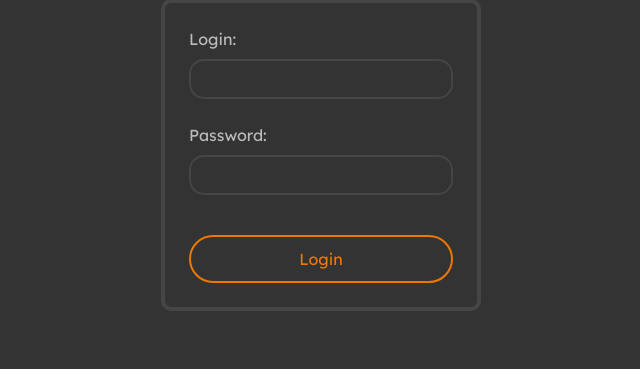
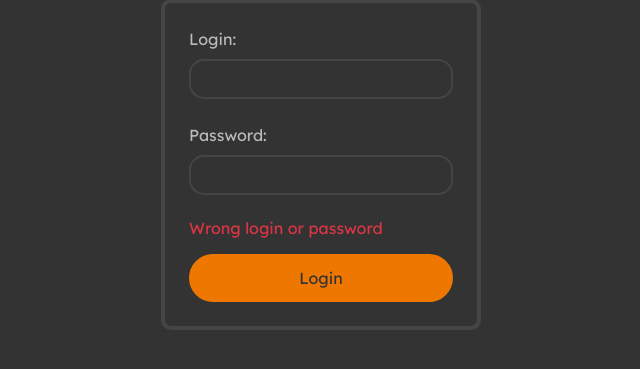
Before and after one commit to DATA-Studio-Team/AssetLibrary, a Django app: page / in a window 1280 px wide. Shown: the part 145-514 px from the top of the page, without its empty margins (319-959 px from the left). Run offline with Django 4.2, Linux system fonts and the light colour scheme.

Commit message:
Finish login page frontend

```diff
--- a/assetlib/main/static/main/login.css
+++ b/assetlib/main/static/main/login.css
@@ -21,8 +21,8 @@
 }
 
 .form-submit {
-    color: #EE7700;
-    background: none;
+    color: #333333;
+    background-color: #EE7700;
     border: solid 2px #EE7700;
     border-radius: 1000px;
     padding: 10px 30px;
@@ -31,5 +31,6 @@
 }
 
 .form-submit:hover {
-    background-color: #EE7700;
+    background-color: transparent;
+    color: #EE7700
 }
--- a/assetlib/main/templates/main/login.html
+++ b/assetlib/main/templates/main/login.html
@@ -32,7 +32,10 @@
                     <input class="form-control" id="password" name="password" type="password">
                 </div>
 
-                <input class="form-submit mt-3" type="submit" value="Login">
+                <div class="d-flex flex-column gap-2">
+                    <h6 class="text-danger">Wrong login or password</h6>
+                    <input class="form-submit" type="submit" value="Login">
+                </div>
             </form>
         </div>
     </body>
```
